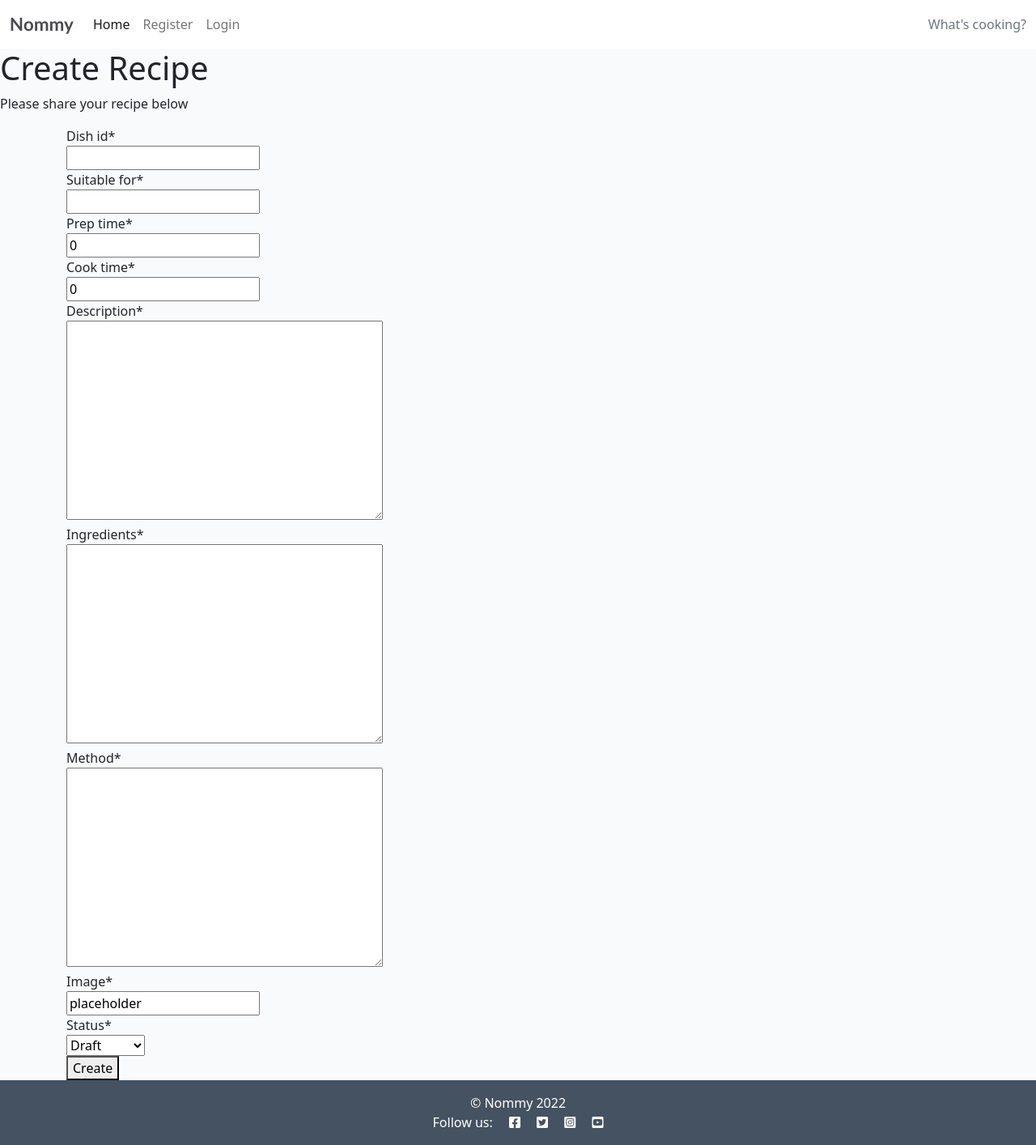
After one commit to StephenB92/nommy, a Django app: template templates/create_recipe.html in a window 1280 px wide. The commit adds this page. Shown: the whole page at 81% size. Run offline with Django 3.2, Linux system fonts and the light colour scheme; the template is opened without the code that fills it: values that come from a table or form of the project are taken from there, others are empty; some libraries are stand-ins or nearby versions.

Commit message:
Add create recipe view code, connect urls and create html page

```diff
--- a/meal_planner/forms.py
+++ b/meal_planner/forms.py
@@ -1,4 +1,4 @@
-from .models import Comment
+from .models import Comment, Recipe
 from django import forms
 
 
@@ -6,3 +6,11 @@ class CommentForm(forms.ModelForm):
     class Meta:
         model = Comment
         fields = ('body',)
+
+
+class CreateRecipeForm(forms.ModelForm):
+    class Meta:
+        model = Recipe
+        fields = ('dish_id', 'suitable_for', 'prep_time', 'cook_time',
+                  'description', 'ingredients', 'method',
+                  'image', 'status')
--- a/meal_planner/urls.py
+++ b/meal_planner/urls.py
@@ -5,6 +5,7 @@ from . import views
 urlpatterns = [
     path('', views.RecipeList.as_view(), name='home'),
     path('<slug:slug>/', views.RecipeDetail.as_view(), name='recipe_detail'),
+    path('createrecipe', views.RecipeCreate.as_view(), name='create_recipe'),
     path('likes/<slug:slug>/', views.RecipeLikes.as_view(),
          name='recipe_likes'),
 ]
--- a/templates/base.html
+++ b/templates/base.html
@@ -39,6 +39,9 @@
                     {% if user.is_authenticated %}
                     <li class="nav-item">
                         <a class="nav-link" href="{% url 'account_logout' %}">My Recipes</a>
+                    </li>
+                    <li class="nav-item">
+                        <a class="nav-link" href="{% url 'create_recipe' %}">Create a Recipe</a>
                     </li>
                     <li class="nav-item">
                         <a class="nav-link" href="{% url 'account_logout' %}">Logout</a>
--- /dev/null
+++ b/templates/create_recipe.html
@@ -0,0 +1,18 @@
+{% extends "base.html" %}
+
+{% load crispy_forms_tags %}
+
+{% block content %}
+<h1>Create Recipe</h1>
+
+<p>Please share your recipe below</p>
+
+<div class="container">
+    <form id="create_form" method="post">
+        {% csrf_token %}
+        {{ form | crispy }}
+        <button type="submit">Create</button>
+    </form>
+</div>
+
+{% endblock %}
```
Also changed, not shown: meal_planner/views.py (+19 -1 lines).
